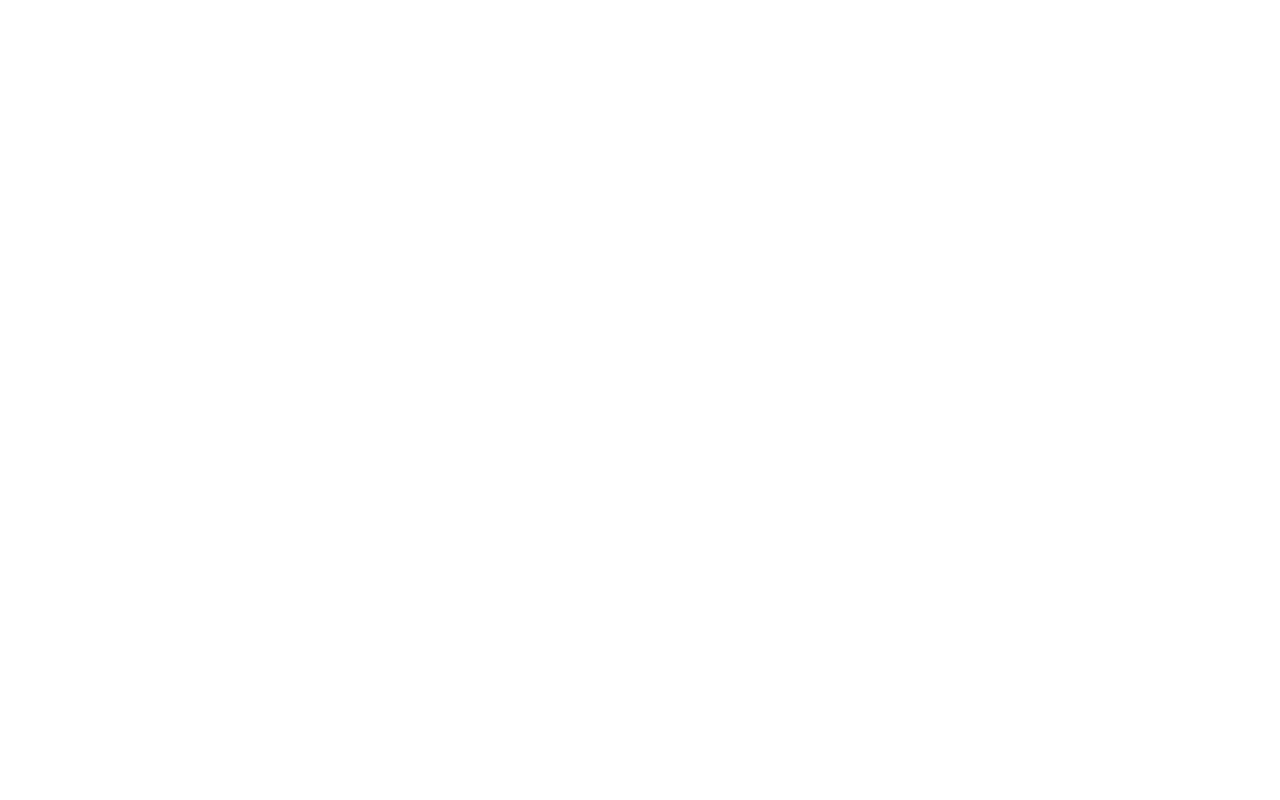
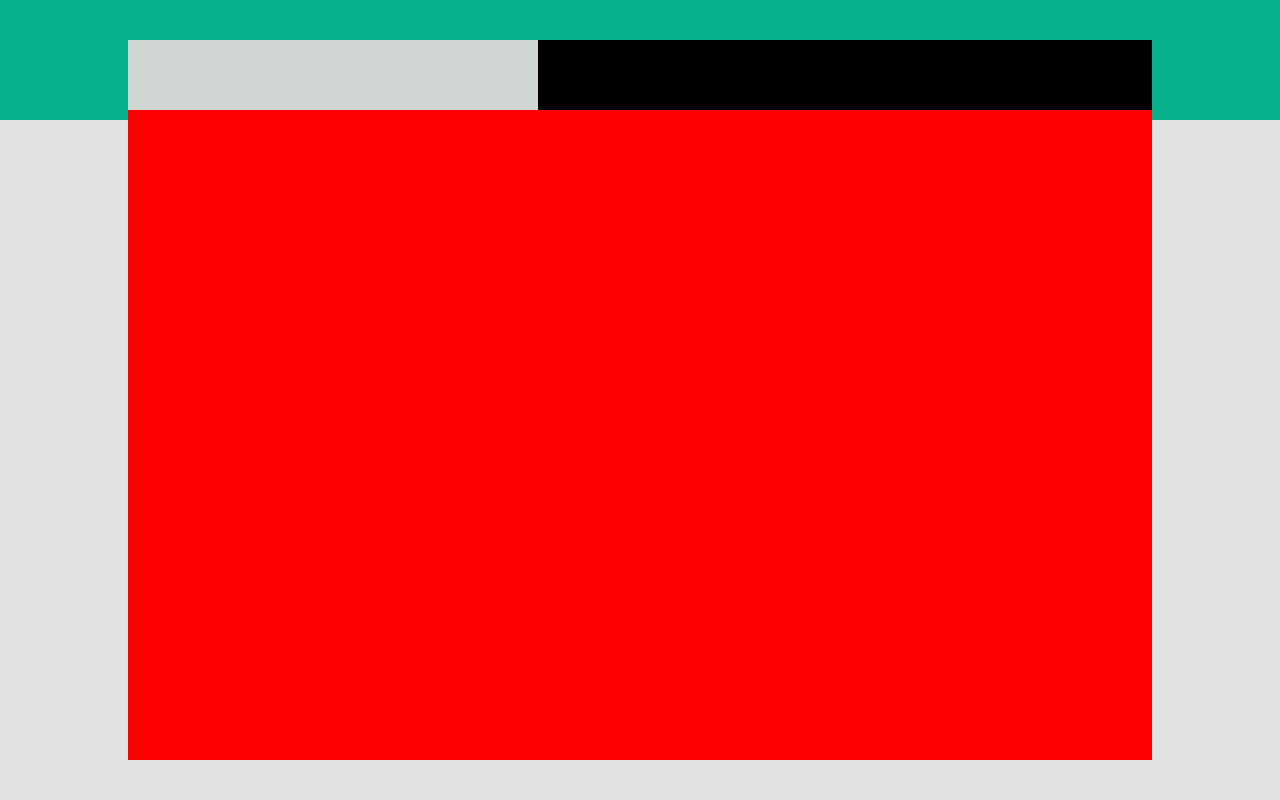
Before and after one commit to samuelepietrasanta/vue-boolzapp, a plain HTML site: page index.html in a window 1280 px wide. Drawn offline with nearby package versions, Linux system fonts and the light colour scheme.

Commit message:
layout almost completed

```diff
--- a/css/style.css
+++ b/css/style.css
@@ -0,0 +1,50 @@
+*{
+    margin:0;
+    padding:0;
+    box-sizing:border-box;
+}
+
+#background{
+    position:relative;
+}
+
+#upper-background{
+    height: 15vh;
+    width: 100%;
+    background-color: rgb(6, 177, 140);
+}
+
+#lower-background{
+    height: 85vh;
+    width: 100%;
+    background-color: rgb(226, 226, 226);
+}
+
+#chat{
+    width: 80%;
+    height: 90%;
+    background-color: red;
+    position: absolute;
+    top: 5%;
+    left: 10%;
+}
+
+#left-chat{
+    width: 40%;
+}
+
+#right-chat{
+    width: 60%;
+}
+
+.user-top{
+    height: 70px;
+    width: 100%;
+    background-color: #d0d6d1;
+}
+
+.user-top-prova{
+    height: 70px;
+    width: 100%;
+    background-color: black;
+}
--- a/index.html
+++ b/index.html
@@ -11,7 +11,37 @@
     <script src="https://cdn.jsdelivr.net/npm/vue@2/dist/vue.js"></script>
 </head>
 <body>
-    <div id="app"></div>
+    <div id="app">
+
+        <div id="background">
+            <div id="upper-background"></div>
+            <div id="lower-background"></div>
+        </div>
+        <div id="chat" class="d-flex">
+            <div id="left-chat">
+                <div class="container">
+                    <div class="row">
+                        <div class="col-12 user-top"></div>
+                    </div>
+                </div>
+            </div>
+
+
+
+
+
+
+            <div id="right-chat">
+                <div class="container">
+                    <div class="row">
+                        <div class="col-12 user-top-prova"></div>
+                    </div>
+                </div>
+            </div>
+        </div>
+
+    </div>
+
 
 
 
```
